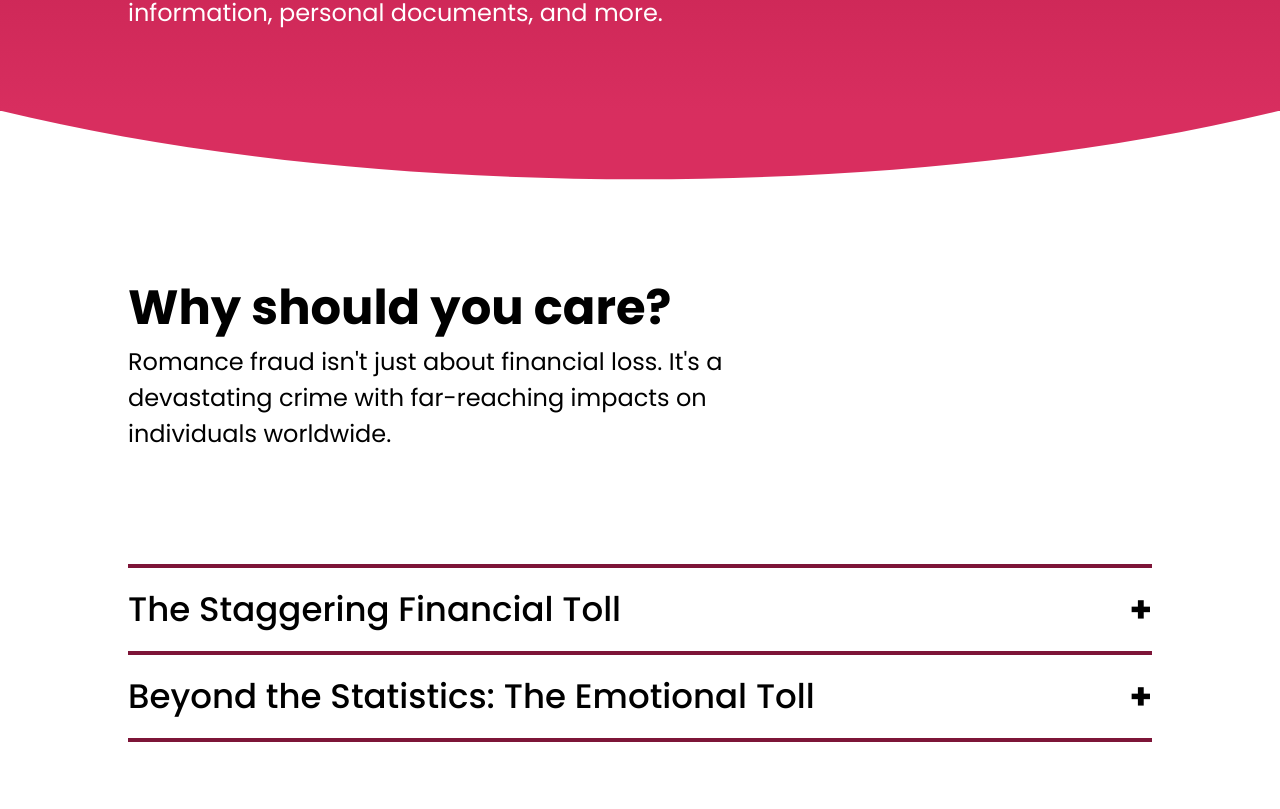
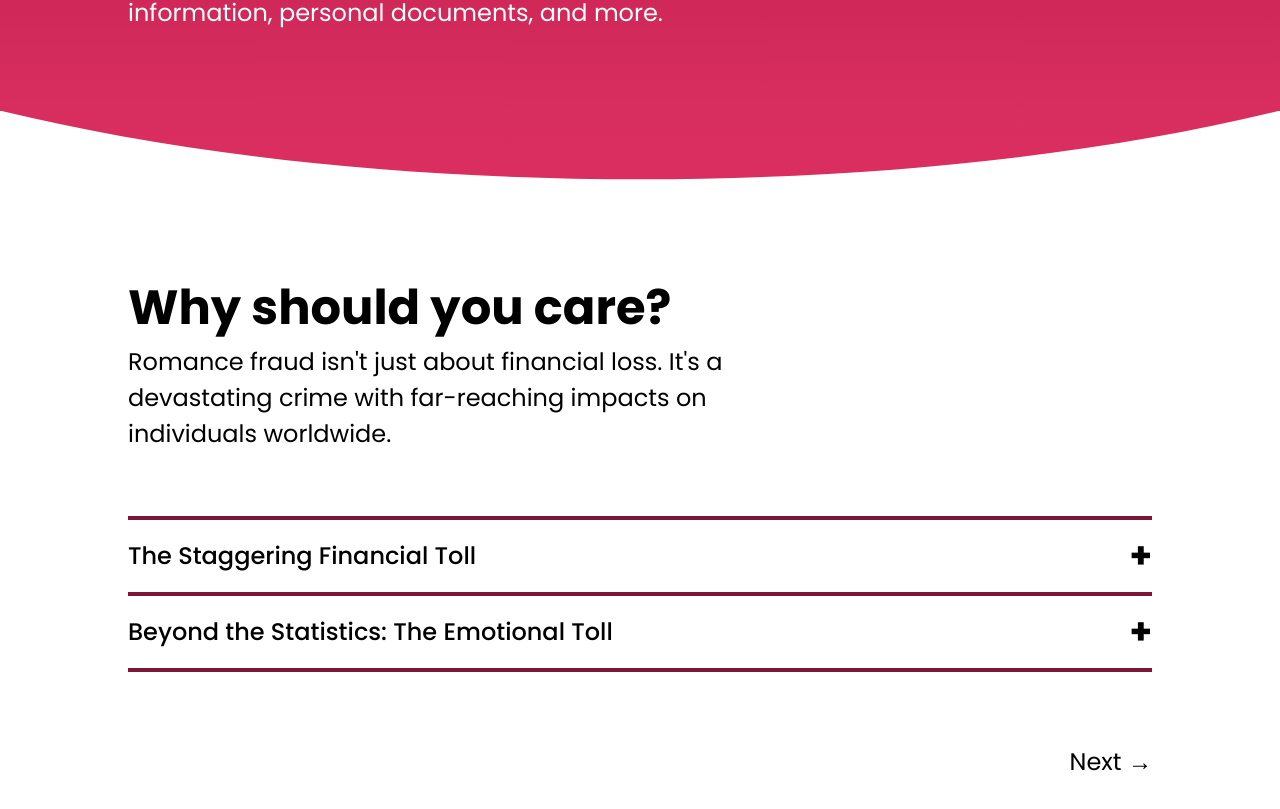
Before and after one commit to heavens-potato/open-hearts, a Next.js app in the folder open-hearts/: page /learn in a window 1280 px wide. Shown: the part 413-1222 px from the top of the page. Built offline with nearby package versions, Linux system fonts and the light colour scheme; some icons are missing; a web font is replaced by a local one.

Commit message:
added route for typical case page and button under leran

```diff
--- a/open-hearts/src/app/learn/page.js
+++ b/open-hearts/src/app/learn/page.js
@@ -10,6 +10,7 @@ import learnGraphic from "../../components/images/learn-component.svg";
 import VolunteerActivismIcon from '@mui/icons-material/VolunteerActivism';
 import FinancialToll from '../../components/financialToll.js';
 import { motion } from "framer-motion";
+import Link from 'next/link';
 
 export default function learn() {
     const theme = useTheme();
@@ -33,7 +34,7 @@ export default function learn() {
     ]);
 
     return (
-        <div className="w-full min-h-screen flex flex-col items-center gap-0">
+        <div className="w-full min-h-screen flex flex-col items-center">
             <Header />
 
             {/* Gradient Section */}
@@ -175,7 +176,7 @@ export default function learn() {
 
             {/* Accordion Section */}
             <motion.section
-                className="w-full mx-auto px-6 sm:px-10 md:px-16 lg:px-24 xl:px-32 py-12 py-4"
+                className="w-full mx-auto px-6 sm:px-10 md:px-16 lg:px-24 xl:px-32"
                 initial={{ opacity: 0 }}
                 animate={{ opacity: 1 }}
                 transition={{ duration: 1.0, delay: 0.5 }}
@@ -191,11 +192,11 @@ export default function learn() {
                             <Typography
                                 sx={{
                                     fontSize: {
-                                        xs: theme.typography.h5.fontSize,
-                                        sm: theme.typography.h5.fontSize,
-                                        md: theme.typography.h5.fontSize,
-                                        lg: theme.typography.h4.fontSize,
-                                        xl: theme.typography.h4.fontSize,
+                                        xs: theme.typography.h6.fontSize,
+                                        sm: theme.typography.h6.fontSize,
+                                        md: theme.typography.h6.fontSize,
+                                        lg: theme.typography.h5.fontSize,
+                                        xl: theme.typography.h5.fontSize,
                                     },
                                     color: "black",
                                     fontWeight: openIndex === index ? "bold" : "medium",
@@ -224,6 +225,30 @@ export default function learn() {
                     </div>
                 ))}
             </motion.section>
+
+            <motion.div
+                className="w-full flex justify-end px-6 sm:px-10 md:px-16 lg:px-24 xl:px-32 py-13 md:py-18"
+                 initial={{ opacity: 0 }}
+                animate={{ opacity: 1 }}
+                transition={{ duration: 1.0, delay: 0.6 }}
+            >
+                <Link href="/learn/typical-case" passHref >
+                    <Typography
+                        sx={{
+                            fontSize: {
+                                xs: theme.typography.h6.fontSize,
+                                sm: theme.typography.h6.fontSize,
+                                md: theme.typography.h6.fontSize,
+                                lg: theme.typography.h5.fontSize,
+                                xl: theme.typography.h5.fontSize,
+                            },
+                            color: "black",
+                        }}
+                    >
+                        Next →
+                    </Typography>
+                </Link>
+            </motion.div>
         </div>
     );
 }
--- /dev/null
+++ b/open-hearts/src/app/learn/typical-case/page.js
@@ -0,0 +1,18 @@
+"use client";
+import { useState } from "react";
+import { useTheme } from "@mui/material/styles";
+import Header from "../../../components/header.js";
+
+export default function typicalCase() {
+    const theme = useTheme();
+
+    return (
+        <div className="w-full min-h-screen">
+            <Header />
+
+            <section className="w-full h-full px-6 sm:px-10 md:px-16 lg:px-24 xl:px-32">
+                <h1>Typical Case!!!!!</h1>
+            </section>
+        </div>
+    )
+}
```
